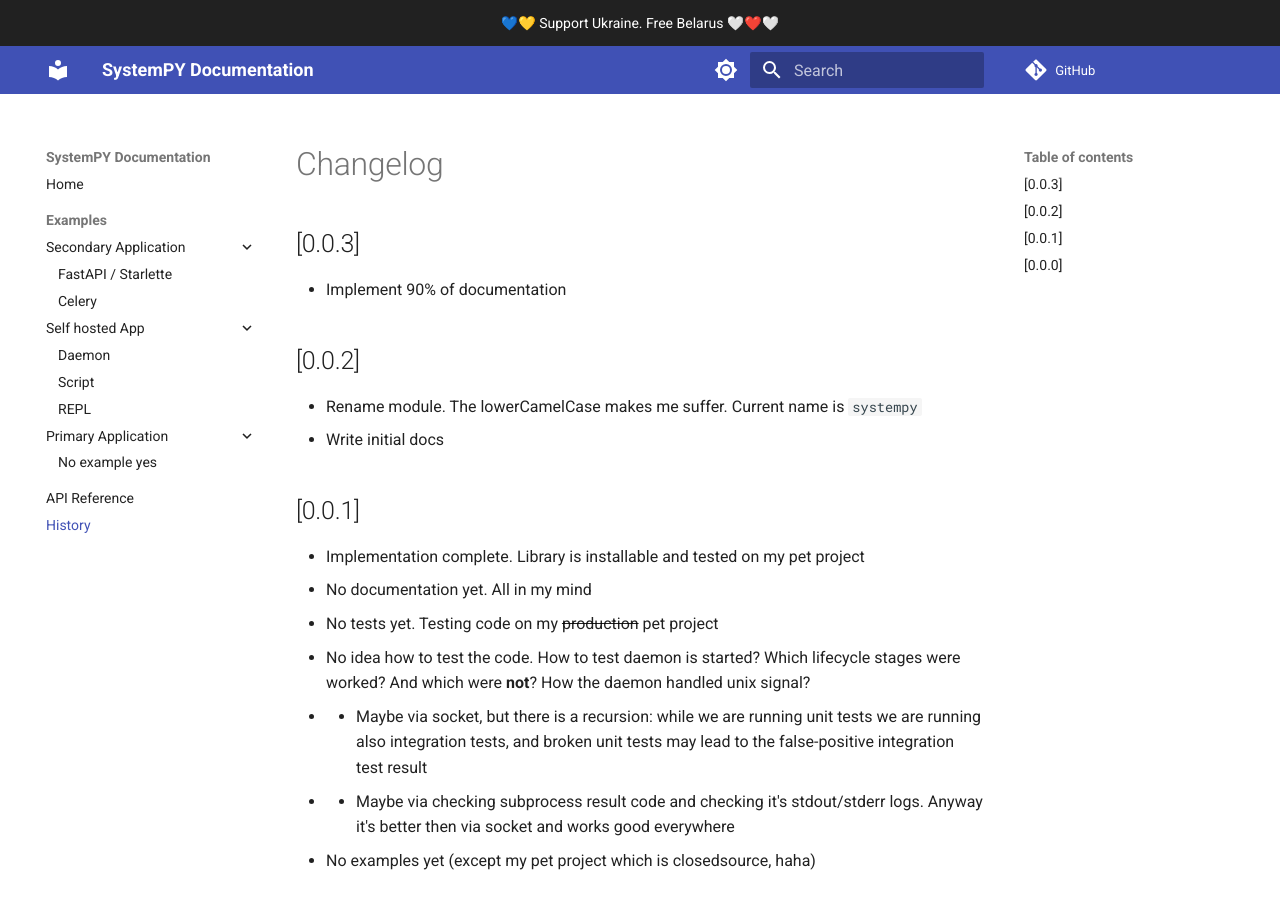
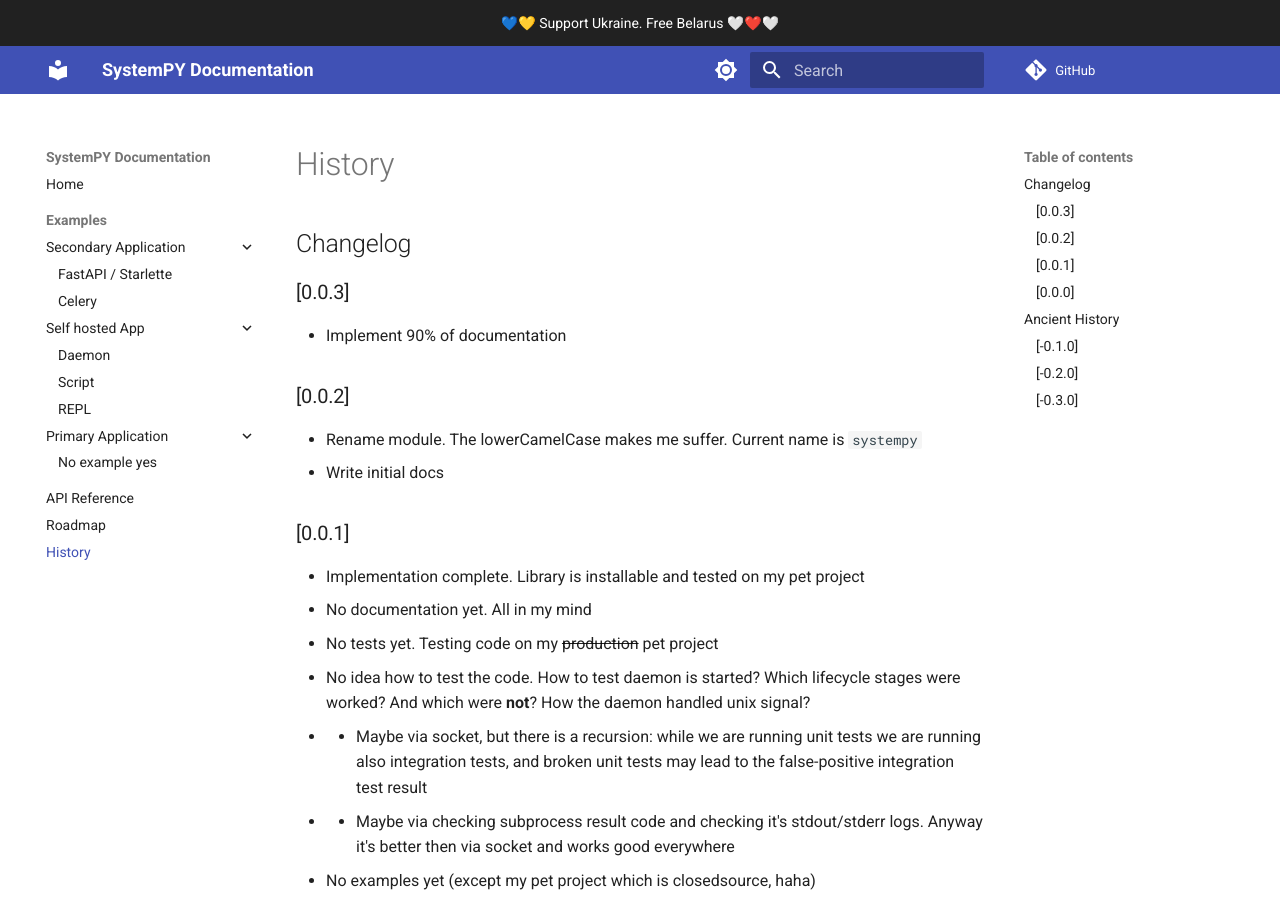
Before and after one commit to kai3341/systemPY, an MkDocs documentation site: the page built from docs/about/history.md, in a window 1280 px wide and 900 px high. Built offline with MkDocs 1.6.1 and Material for MkDocs 9.7.7, drawn with Linux system fonts in a browser that asks for light colours; comment, search, counter and statistics services are not loaded.

Commit message:
Add roadmap

```diff
--- a/docs/about/history.md
+++ b/docs/about/history.md
@@ -1,13 +1,13 @@
-# Changelog
+## Changelog
 
-## [0.0.3]
+### [0.0.3]
 * Implement 90% of documentation
 
-## [0.0.2]
+### [0.0.2]
 * Rename module. The lowerCamelCase makes me suffer. Current name is `systempy`
 * Write initial docs
 
-## [0.0.1]
+### [0.0.1]
 * Implementation complete. Library is installable and tested on my pet project
 * No documentation yet. All in my mind
 * No tests yet. Testing code on my ~~production~~ pet project
@@ -20,7 +20,7 @@
 logs. Anyway it's better then via socket and works good everywhere
 * No examples yet (except my pet project which is closedsource, haha)
 
-## [0.0.0]
+### [0.0.0]
 * Unfortunally, the name `lifecycle` is already used. Choosing the new name
 * * New name is `systemPY`
 * * The LULZ explanation is in the article
@@ -28,11 +28,11 @@
 * Initial commit as independent project
 * Pypi stub
 
-# Ancient History
+## Ancient History
 
 Fossil area. Be careful, don't trample the bones
 
-## [-0.1.0]
+### [-0.1.0]
 * By the impression of systemd refactor the library, drop hardcoded stages,
 make implementation ultimately soft. Now all lifecycle stages are custom.
 It's possible to define any new custom stages and bind it to any previously
@@ -40,10 +40,10 @@
 * Implement `gather` direction as arbitrary, handled by `asyncio.gather` core
 * Implement experimental `reload_threadsafe`
 
-## [-0.2.0]
+### [-0.2.0]
 * Drop `call super()` (anti)pattern. Right now while you are implementing the
 component you don't care about other components
 * Implement basic daemon reload
 
-## [-0.3.0]
+### [-0.3.0]
 * Initial idea, named `lifecycle`. You can find a lot of mentions in the code
--- a/mkdocs.yml
+++ b/mkdocs.yml
@@ -7,7 +7,6 @@
 
 nav:
 - Home: index.md
-# - Installing: about/installing.md
 - Examples:
     - Secondary Application:
         - FastAPI / Starlette: examples/secondary/starlette.md
@@ -19,6 +18,7 @@
     - Primary Application:
         - No example yes: examples/primary/write-me.md
 - API Reference: api-reference.md
+- Roadmap: about/roadmap.md
 - History: about/history.md
 
 theme:
@@ -57,6 +57,8 @@
   - pymdownx.tilde
   - pymdownx.tabbed:
       alternate_style: true
+  - pymdownx.tasklist:
+      custom_checkbox: true
 
 extra_css:
   - mkdocs_overrides/styles.css
```
Also changed, not shown: docs/about/roadmap.md (added, +12 -0 lines).
